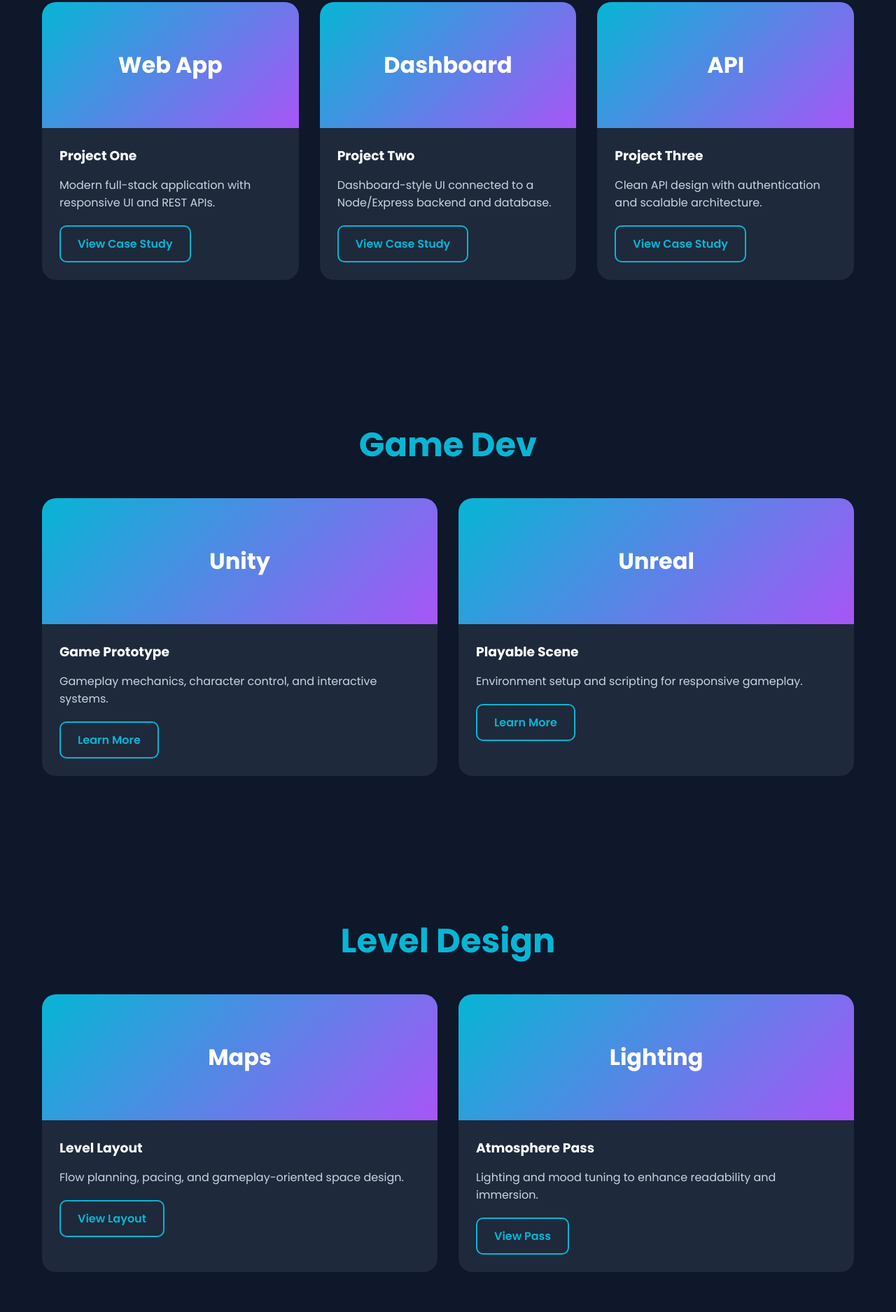
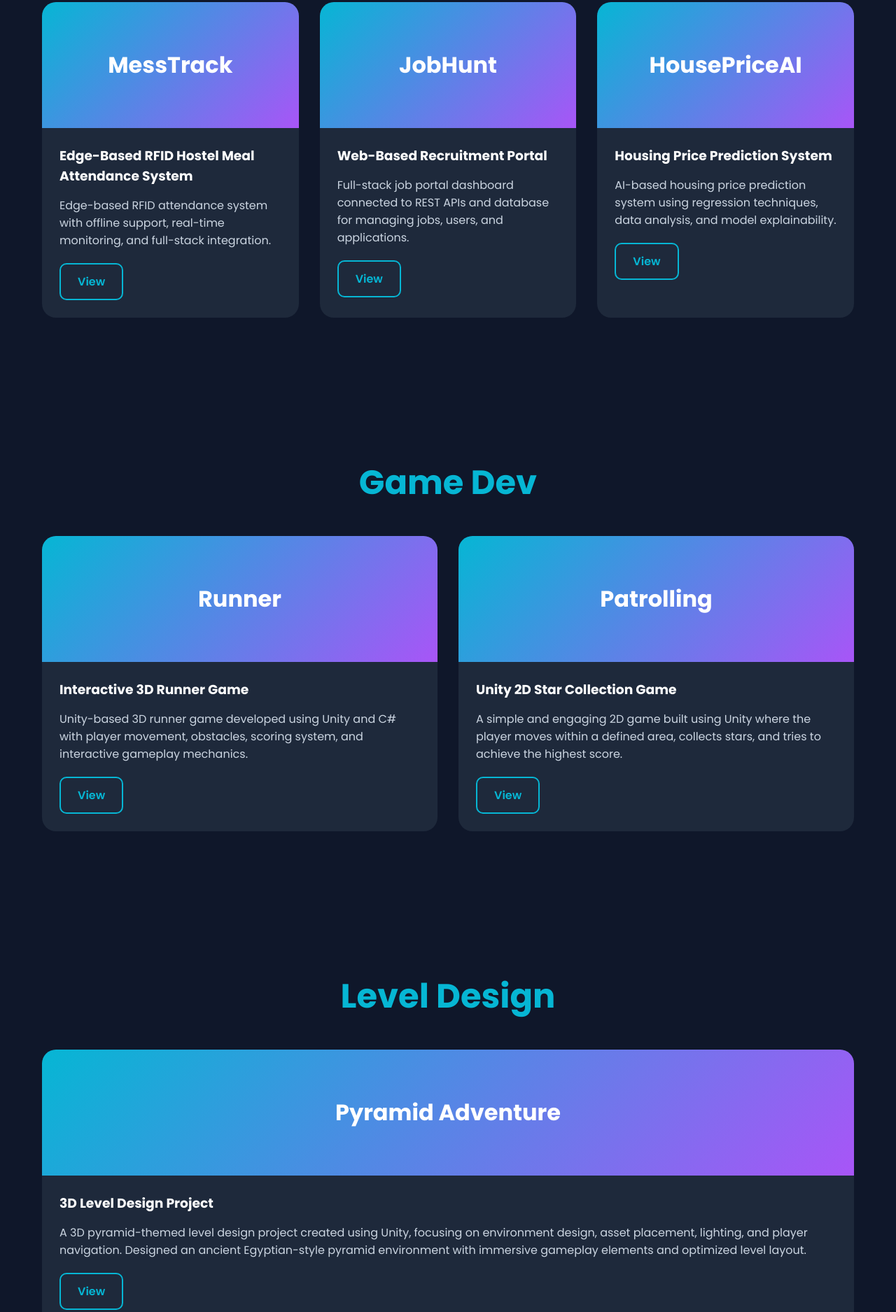
Before and after one commit to Om-panda/portfolio, a plain HTML site: page index.html in a window 1280 px wide. Shown: the part 2221-4096 px from the top of the page at 70% size. Drawn offline with Linux system fonts and the light colour scheme.

Commit message:
Update index.html

```diff
--- a/index.html
+++ b/index.html
@@ -42,7 +42,7 @@
             <div class="btn-group">
                 <a href="#fullstack" class="btn btn-primary">View Projects</a>
                 <a href="#contact" class="btn btn-secondary">Contact Me</a>
-                <a href="https://drive.google.com/file/d/1CZbdG7IpFCE-71UjHjZBoiO15bVkohwO/view?usp=sharing"
+                <a href="https://drive.google.com/file/d/1NVKFQunlBiVXD4mP6awwXqE8Ej5L4aor/view?usp=sharing"
                     class="btn btn-primary">Resume</a>
             </div>
         </div>
@@ -121,29 +121,29 @@
         <h2 class="section-title">Full Stack</h2>
         <div class="projects-grid">
             <div class="project-card">
-                <div class="project-image">Web App</div>
+                <div class="project-image">MessTrack</div>
                 <div class="project-content">
-                    <h3>Project One</h3>
-                    <p>Modern full-stack application with responsive UI and REST APIs.</p>
-                    <a href="#" class="btn btn-secondary">View Case Study</a>
+                    <h3>Edge-Based RFID Hostel Meal Attendance System</h3>
+                    <p>Edge-based RFID attendance system with offline support, real-time monitoring, and full-stack integration.</p>
+                    <a href="https://github.com/Om-panda/MessTrack" class="btn btn-secondary">View </a>
                 </div>
             </div>
 
             <div class="project-card">
-                <div class="project-image">Dashboard</div>
+                <div class="project-image">JobHunt</div>
                 <div class="project-content">
-                    <h3>Project Two</h3>
-                    <p>Dashboard-style UI connected to a Node/Express backend and database.</p>
-                    <a href="#" class="btn btn-secondary">View Case Study</a>
+                    <h3>Web-Based Recruitment Portal</h3>
+                    <p>Full-stack job portal dashboard connected to REST APIs and database for managing jobs, users, and applications.</p>
+                    <a href="https://github.com/Om-panda/JobHunt" class="btn btn-secondary">View </a>
                 </div>
             </div>
 
             <div class="project-card">
-                <div class="project-image">API</div>
+                <div class="project-image">HousePriceAI</div>
                 <div class="project-content">
-                    <h3>Project Three</h3>
-                    <p>Clean API design with authentication and scalable architecture.</p>
-                    <a href="#" class="btn btn-secondary">View Case Study</a>
+                    <h3>Housing Price Prediction System</h3>
+                    <p>AI-based housing price prediction system using regression techniques, data analysis, and model explainability.</p>
+                    <a href="https://github.com/Om-panda/Predictive-Modeling-of-Housing-Prices-Using-Regression-Techniques" class="btn btn-secondary">View</a>
                 </div>
             </div>
         </div>
@@ -154,20 +154,20 @@
         <h2 class="section-title">Game Dev</h2>
         <div class="projects-grid">
             <div class="project-card">
-                <div class="project-image">Unity</div>
+                <div class="project-image">Runner</div>
                 <div class="project-content">
-                    <h3>Game Prototype</h3>
-                    <p>Gameplay mechanics, character control, and interactive systems.</p>
-                    <a href="#" class="btn btn-secondary">Learn More</a>
+                    <h3>Interactive 3D Runner Game</h3>
+                    <p>Unity-based 3D runner game developed using Unity and C# with player movement, obstacles, scoring system, and interactive gameplay mechanics.</p>
+                    <a href="https://om-suryakanta-panda.itch.io/spare-runner-v2" class="btn btn-secondary">View</a>
                 </div>
             </div>
 
             <div class="project-card">
-                <div class="project-image">Unreal</div>
+                <div class="project-image">Patrolling</div>
                 <div class="project-content">
-                    <h3>Playable Scene</h3>
-                    <p>Environment setup and scripting for responsive gameplay.</p>
-                    <a href="#" class="btn btn-secondary">Learn More</a>
+                    <h3>Unity 2D Star Collection Game</h3>
+                    <p>A simple and engaging 2D game built using Unity where the player moves within a defined area, collects stars, and tries to achieve the highest score.</p>
+                    <a href="https://om-suryakanta-panda.itch.io/patrolling?secret=xsEOnPOOYMCNz9RFUQ4Hm5BmKMY" class="btn btn-secondary">View</a>
                 </div>
             </div>
         </div>
@@ -178,20 +178,11 @@
         <h2 class="section-title">Level Design</h2>
         <div class="projects-grid">
             <div class="project-card">
-                <div class="project-image">Maps</div>
+                <div class="project-image">Pyramid Adventure</div>
                 <div class="project-content">
-                    <h3>Level Layout</h3>
-                    <p>Flow planning, pacing, and gameplay-oriented space design.</p>
-                    <a href="#" class="btn btn-secondary">View Layout</a>
-                </div>
-            </div>
-
-            <div class="project-card">
-                <div class="project-image">Lighting</div>
-                <div class="project-content">
-                    <h3>Atmosphere Pass</h3>
-                    <p>Lighting and mood tuning to enhance readability and immersion.</p>
-                    <a href="#" class="btn btn-secondary">View Pass</a>
+                    <h3>3D Level Design Project</h3>
+                    <p>A 3D pyramid-themed level design project created using Unity, focusing on environment design, asset placement, lighting, and player navigation. Designed an ancient Egyptian-style pyramid environment with immersive gameplay elements and optimized level layout.</p>
+                    <a href="https://github.com/Om-panda/pyramid" class="btn btn-secondary">View</a>
                 </div>
             </div>
         </div>
@@ -202,12 +193,14 @@
         <h2 class="section-title">Contact</h2>
         <div class="contact-box">
             <p>
-                Feel free to reach out for collaborations, internships, or project discussions.
+                Creating modern web applications and immersive gaming experiences.
             </p>
             <p>
                 Email: <a href="mailto:omsuryakantapanda@email.com">omsuryakantapanda@email.com</a><br>
-                LinkedIn: <a href="#">linkedin.com/in/your-profile</a><br>
-                GitHub: <a href="#">github.com/your-profile</a>
+                Phone: <a href="#">+91 9337435723</a><br>
+                LinkedIn: <a href="https://www.linkedin.com/in/om-suryakanta-panda-1baa73333">https://www.linkedin.com/in/om-suryakanta-panda-1baa73333/</a><br>
+                GitHub: <a href="https://github.com/Om-panda">https://github.com/Om-panda</a><br>
+                Itch.io: <a href="https://itch.io/profile/om-suryakanta-panda">https://itch.io/profile/om-suryakanta-panda</a><br>
             </p>
         </div>
     </section>
```
